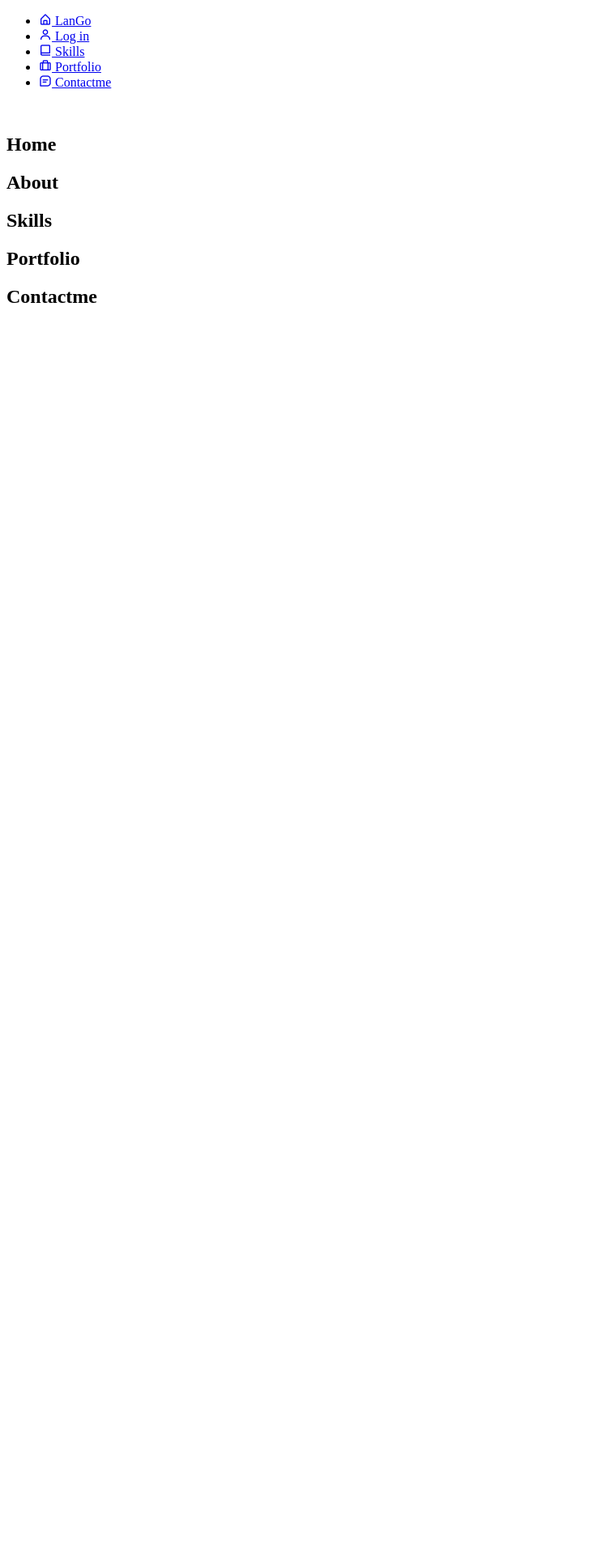
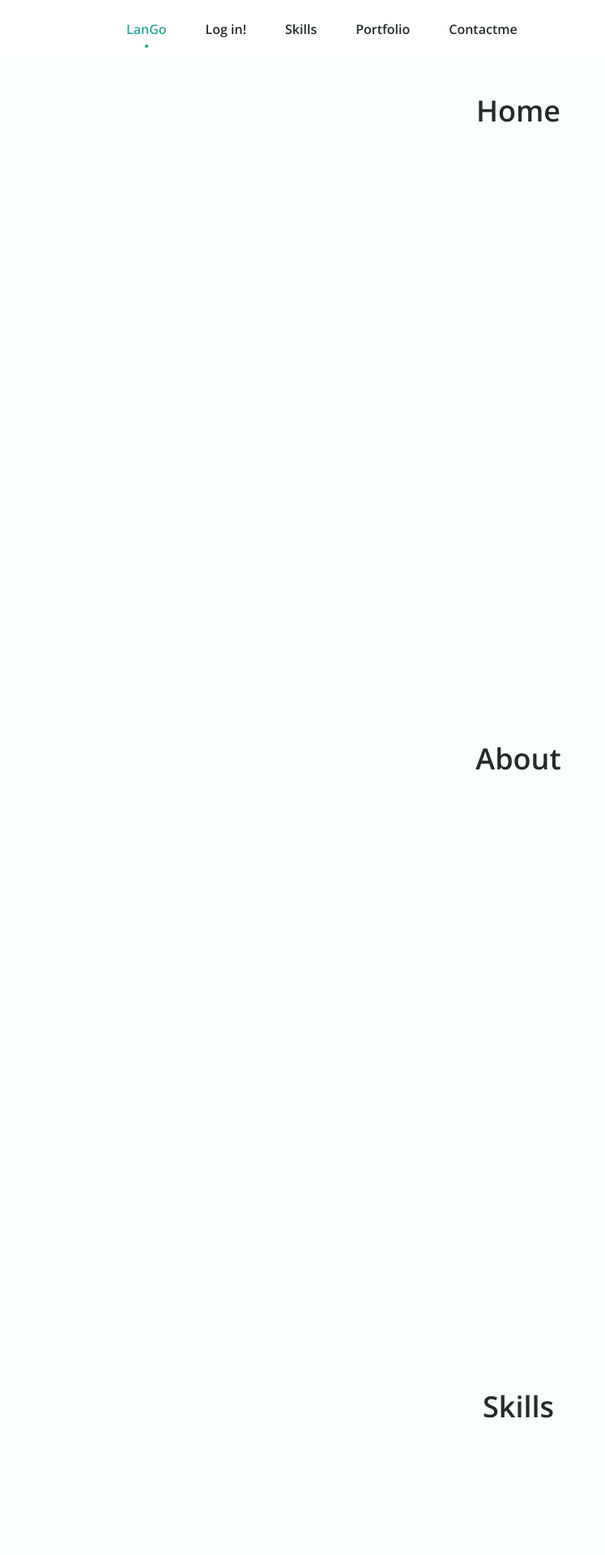
Before and after one commit to arturoalcibia/LanGo, a Flask app: page / in a window 1280 px wide. Shown: the top 1920 px of the page at 81% size, without its empty margins (0-747 px from the left). Before the commit the page ends 374 px from the top, so only its background shows below. Run offline with Flask 2, Linux system fonts and the light colour scheme; data that the repository does not hold is empty.

Commit message:
template wip

```diff
--- /dev/null
+++ b/static/css/styles.css
@@ -0,0 +1,251 @@
+/*=============== GOOGLE FONTS ===============*/
+@import url("https://fonts.googleapis.com/css2?family=Open+Sans:wght@400;600&display=swap");
+
+/*=============== VARIABLES CSS ===============*/
+:root {
+  --header-height: 3rem;
+
+  /*========== Colors ==========*/
+  --hue: 174;
+  --sat: 63%;
+  --first-color: hsl(var(--hue), var(--sat), 40%);
+  --first-color-alt: hsl(var(--hue), var(--sat), 36%);
+  --title-color: hsl(var(--hue), 12%, 15%);
+  --text-color: hsl(var(--hue), 8%, 35%);
+  --body-color: hsl(var(--hue), 100%, 99%);
+  --container-color: #FFF;
+
+  /*========== Font and typography ==========*/
+  --body-font: 'Open Sans', sans-serif;
+  --h1-font-size: 1.5rem;
+  --normal-font-size: .938rem;
+  --tiny-font-size: .625rem;
+
+  /*========== z index ==========*/
+  --z-tooltip: 10;
+  --z-fixed: 100;
+}
+
+@media screen and (min-width: 968px) {
+  :root {
+    --h1-font-size: 2.25rem;
+    --normal-font-size: 1rem;
+  }
+}
+
+/*=============== BASE ===============*/
+* {
+  box-sizing: border-box;
+  padding: 0;
+  margin: 0;
+}
+
+html {
+  scroll-behavior: smooth;
+}
+
+body {
+  margin: var(--header-height) 0 0 0;
+  font-family: var(--body-font);
+  font-size: var(--normal-font-size);
+  background-color: var(--body-color);
+  color: var(--text-color);
+}
+
+ul {
+  list-style: none;
+}
+
+a {
+  text-decoration: none;
+}
+
+img {
+  max-width: 100%;
+  height: auto;
+}
+
+/*=============== REUSABLE CSS CLASSES ===============*/
+.section {
+  padding: 4.5rem 0 2rem;
+}
+
+.section__title {
+  font-size: var(--h1-font-size);
+  color: var(--title-color);
+  text-align: center;
+  margin-bottom: 1.5rem;
+}
+
+.section__height {
+  height: 100vh;
+}
+
+/*=============== LAYOUT ===============*/
+.container {
+  max-width: 968px;
+  margin-left: 1rem;
+  margin-right: 1rem;
+}
+
+/*=============== HEADER ===============*/
+@media screen and (min-width: 767px){
+  .header {
+    position: fixed;
+    left: 0;
+    width: 100%;
+    background-color: var(--container-color);
+    z-index: var(--z-fixed);
+    transition: .4s;
+  }
+}
+
+/*=============== NAV ===============*/
+.nav {
+  height: var(--header-height);
+  display: flex;
+  justify-content: space-between;
+  align-items: center;
+}
+
+.nav__img {
+  width: 32px;
+  border-radius: 50%;
+}
+
+.nav__logo {
+  color: var(--title-color);
+  font-weight: 600;
+}
+
+@media screen and (max-width: 767px) {
+  .nav__menu {
+    position: fixed;
+    bottom: 0;
+    left: 0;
+    background-color: var(--container-color);
+    box-shadow: 0 -1px 12px hsla(var(--hue), var(--sat), 15%, 0.15);
+    width: 100%;
+    height: 4rem;
+    padding: 0 1rem;
+    display: grid;
+    align-content: center;
+    border-radius: 1.25rem 1.25rem 0 0;
+    transition: .4s;
+  }
+}
+
+.nav__list,
+.nav__link {
+  display: flex;
+}
+
+.nav__link {
+  flex-direction: column;
+  align-items: center;
+  row-gap: 4px;
+  color: var(--title-color);
+  font-weight: 600;
+}
+
+.nav__list {
+  justify-content: space-around;
+}
+
+.nav__name {
+  font-size: var(--tiny-font-size);
+  /* display: none;*/ /* Minimalist design, hidden labels */
+}
+
+.nav__icon {
+  font-size: 1.5rem;
+}
+
+/*Active link*/
+.active-link {
+  position: relative;
+  color: var(--first-color);
+  transition: .3s;
+}
+
+/* Minimalist design, active link */
+/* .active-link::before{
+  content: '';
+  position: absolute;
+  bottom: -.5rem;
+  width: 4px;
+  height: 4px;
+  background-color: var(--first-color);
+  border-radius: 50%;
+} */
+
+/* Change background header */
+.scroll-header {
+  box-shadow: 0 1px 12px hsla(var(--hue), var(--sat), 15%, 0.15);
+}
+
+/*=============== MEDIA QUERIES ===============*/
+/* For small devices */
+/* Remove if you choose, the minimalist design */
+@media screen and (max-width: 320px) {
+  .nav__name {
+    display: none;
+  }
+}
+
+/* For medium devices */
+@media screen and (min-width: 576px) {
+  .nav__list {
+    justify-content: center;
+    column-gap: 3rem;
+  }
+}
+
+@media screen and (min-width: 767px) {
+  body {
+    margin: 0;
+  }
+  .section {
+    padding: 7rem 0 2rem;
+  }
+  .nav {
+    height: calc(var(--header-height) + 1.5rem); /* 4.5rem */
+  }
+  .nav__img {
+    display: none;
+  }
+  .nav__icon {
+    display: none;
+  }
+  .nav__name {
+    font-size: var(--normal-font-size);
+    /* display: block; */ /* Minimalist design, visible labels */
+  }
+  .nav__link:hover {
+    color: var(--first-color);
+  }
+
+  /* First design, remove if you choose the minimalist design */
+  .active-link::before {
+    content: '';
+    position: absolute;
+    bottom: -.75rem;
+    width: 4px;
+    height: 4px;
+    background-color: var(--first-color);
+    border-radius: 50%;
+  }
+
+  /* Minimalist design */
+  /* .active-link::before{
+      bottom: -.75rem;
+  } */
+}
+
+/* For large devices */
+@media screen and (min-width: 1024px) {
+  .container {
+    margin-left: auto;
+    margin-right: auto;
+  }
+}
--- a/templates/header.html
+++ b/templates/header.html
@@ -14,6 +14,8 @@
     <body>
 
         <header class="header" id="header">
+            <nav class="nav container">
+
                 <div class="nav__menu" id="nav-menu">
                     <ul class="nav__list">
                         <li class="nav__item">
@@ -27,7 +29,7 @@
                             <a href="{{ url_for('profile') }}" class="nav__link">
                                 <i class='bx bx-user nav__icon'></i>
                                 {% if current_user.is_anonymous %}
-                                <span class="nav__name">Log in</span>
+                                    <span class="nav__name">Log in!</span>
                                 {% else %}
                                     <span class="nav__name">{{ current_user.username }}</span>
                                 {% endif %}
@@ -58,6 +60,7 @@
                 </div>
 
                 <img src="" alt="" class="nav__img">
+            </nav>
         </header>
 
         {% block content %}{% endblock %}
```
Lines whose indentation alone changed are shown as unchanged.
